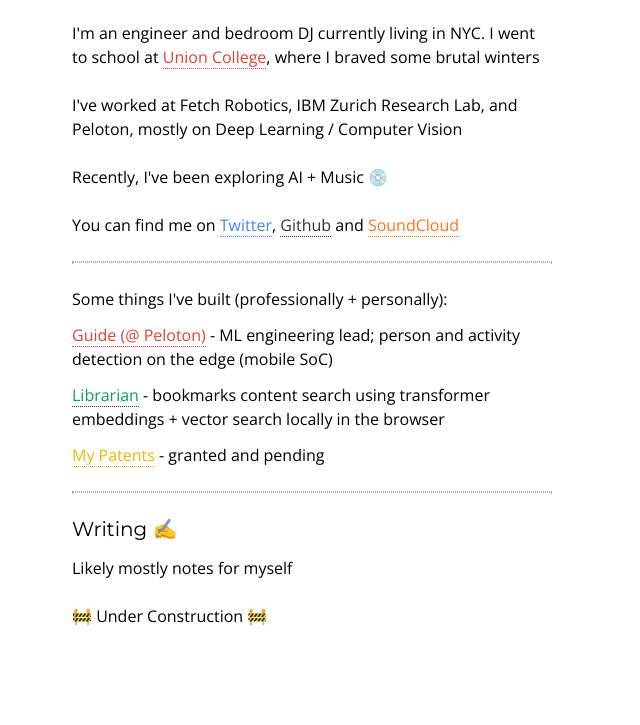
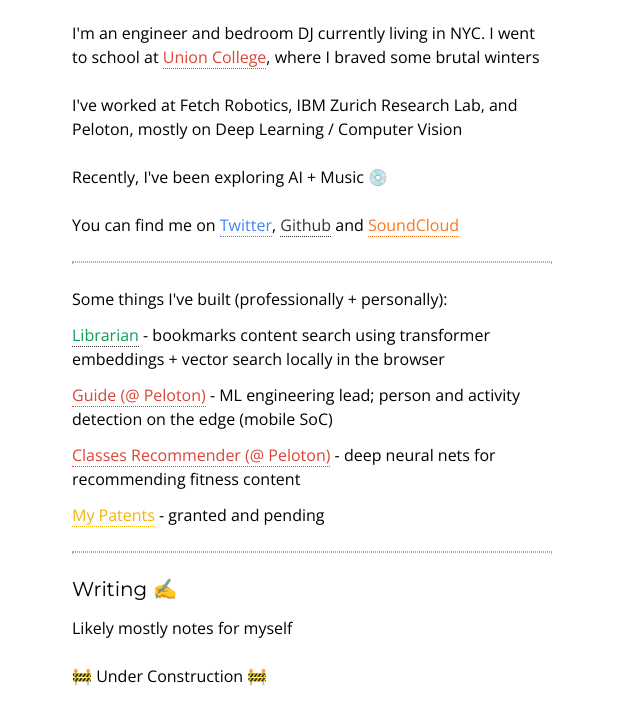
Before and after one commit to kashyapakshay/kashyapakshay.github.io, a plain HTML site: page index.html in a window 1280 px wide. Shown: the part 163-888 px from the top of the page, without its empty margins (0-640 px from the left). Before the commit the page ends 839 px from the top, so only its background shows below. Drawn offline with nearby package versions, Linux system fonts and the light colour scheme; a web font is replaced by a local one.

Commit message:
add reccs

```diff
--- a/index.html
+++ b/index.html
@@ -37,8 +37,9 @@
 				<hr />
 				<div>
 					Some things I've built (professionally + personally):<br />
+					<p><a target="_blank" href="https://github.com/oto-labs/librarian" class="g">Librarian</a> - bookmarks content search using transformer embeddings + vector search locally in the browser</p>
 					<p><a target="_blank" href="https://www.onepeloton.com/press/articles/peloton-guide-strength" class="p">Guide (@ Peloton)</a> - ML engineering lead; person and activity detection on the edge (mobile SoC)</p>
-					<p><a target="_blank" href="https://github.com/oto-labs/librarian" class="g">Librarian</a> - bookmarks content search using transformer embeddings + vector search locally in the browser</p>
+					<p><a target="_blank" href="https://www.onepeloton.com/press/articles/how-we-built-machine-learning" class="p">Classes Recommender (@ Peloton)</a> - deep neural nets for recommending fitness content</p>
 					<p><a target="_blank" href="https://patents.google.com/?inventor=Akshay&assignee=Peloton+Interactive%2c+Inc&oq=inventor:Akshay+assignee:(Peloton+Interactive%2c+Inc)" class="y">My Patents</a> - granted and pending</p>
 				</div>
 				<hr />
```
